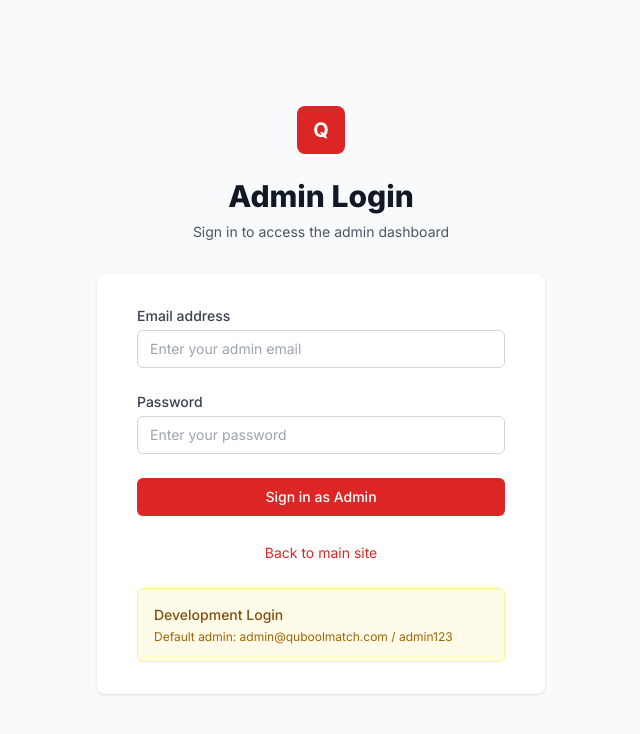
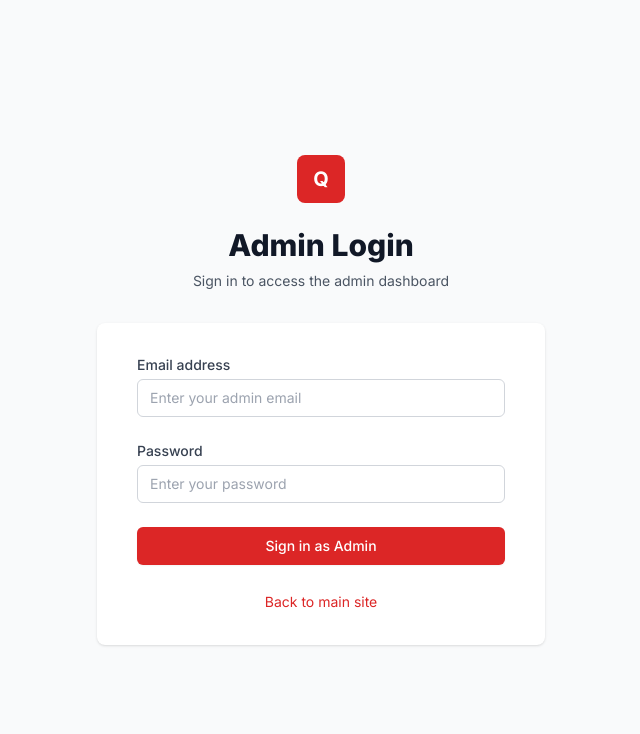
Before and after one commit to NishatNs/QuboolMatch, a React (Vite) app in the folder frontend/: page /admin-login in a window 1280 px wide. Shown: the top 734 px of the page, without its empty margins (319-959 px from the left). Built offline with nearby package versions, Linux system fonts and the light colour scheme; no server answers.

Commit message:
refactor: Remove development helper section from AdminLogin component

```diff
--- a/frontend/src/pages/AdminLogin.tsx
+++ b/frontend/src/pages/AdminLogin.tsx
@@ -126,13 +126,6 @@ const AdminLogin: React.FC = () => {
             </div>
           </div>
 
-          {/* Development helper */}
-          <div className="mt-6 p-4 bg-yellow-50 border border-yellow-200 rounded-md">
-            <h4 className="text-sm font-medium text-yellow-800">Development Login</h4>
-            <p className="text-xs text-yellow-700 mt-1">
-              Default admin: admin@quboolmatch.com / admin123
-            </p>
-          </div>
         </div>
       </div>
     </div>
```
